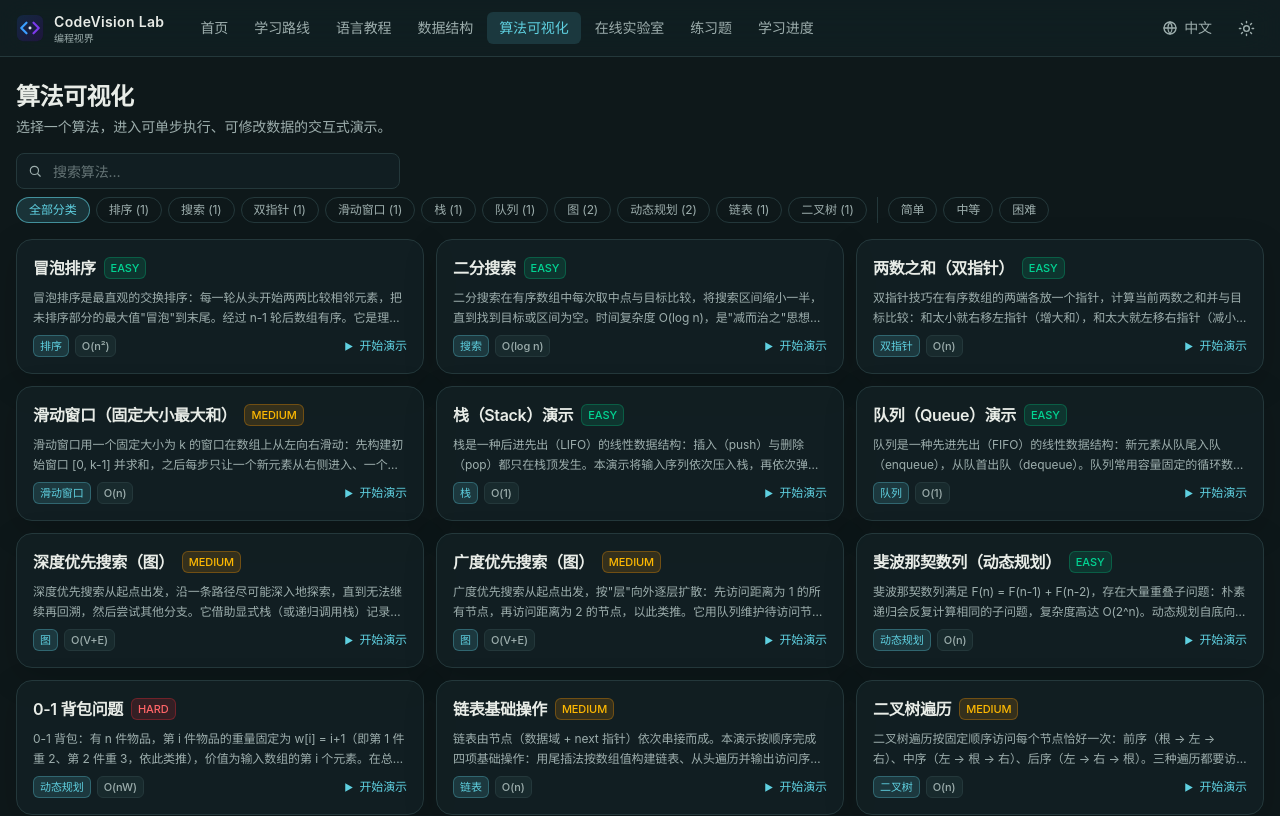
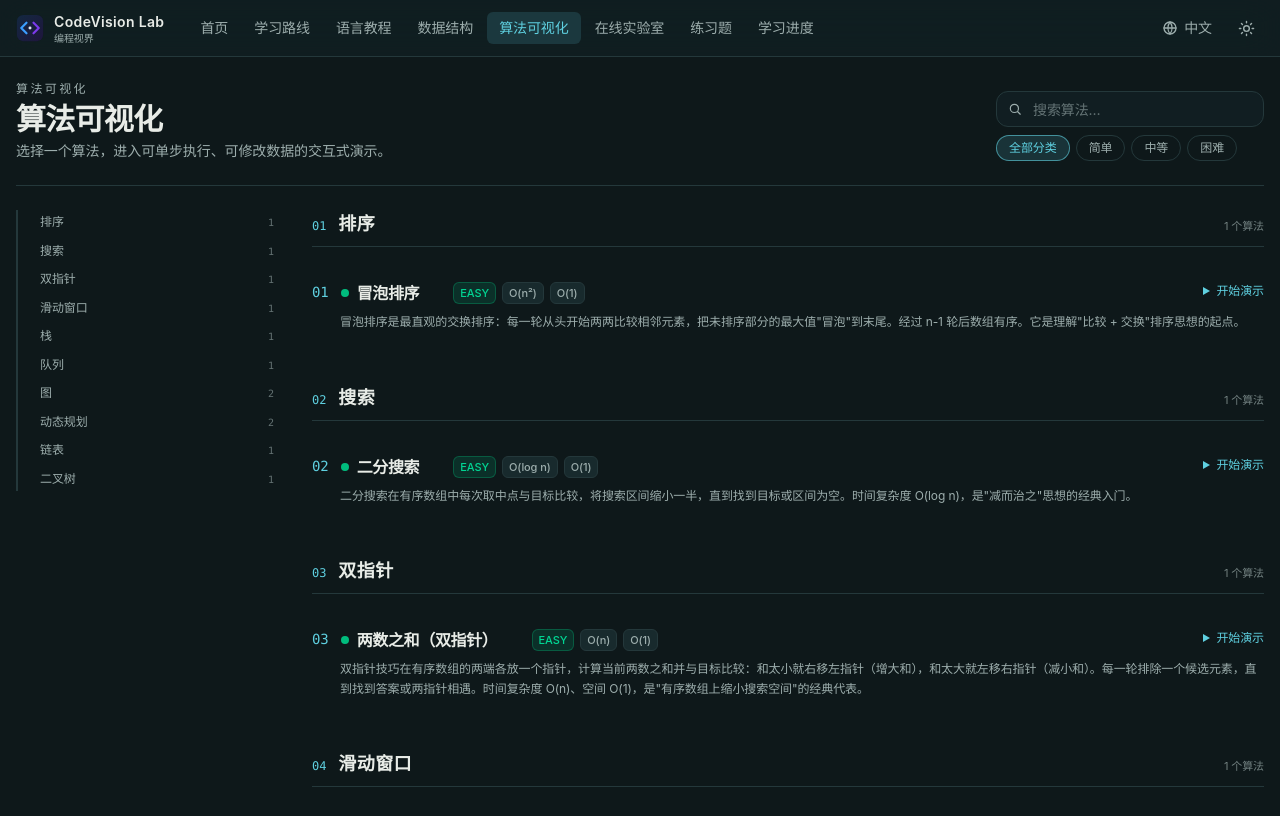
Before and after one commit to Entropicmaker/codevision-lab, a React (Vite) app: page /algorithms in a window 1280 px wide. Shown: the top 816 px of the page. Built offline with nearby package versions, Linux system fonts and the light colour scheme.

Commit message:
style: 数据结构/算法可视化/练习题统一为书籍目录式排版

```diff
--- /dev/null
+++ b/src/components/layout/BookPage.tsx
@@ -0,0 +1,165 @@
+import type { ReactNode } from 'react';
+import { useI18n } from '../../hooks/useI18n';
+
+export interface BookTocEntry {
+  id: string;
+  label: string;
+  count?: number;
+}
+
+/**
+ * 书籍式页面布局（与语言教程页一致的设计语言）：
+ * - 封面区：小写标签（kicker）+ 大标题 + 副标语
+ * - 左侧 sticky 目录（点击平滑滚动到对应章节），移动端折叠为下拉
+ * - 右侧单列纵向阅读流（children）
+ */
+export function BookPage({
+  kicker,
+  title,
+  subtitle,
+  toc,
+  toolbar,
+  children,
+}: {
+  kicker: string;
+  title: string;
+  subtitle?: string;
+  toc: BookTocEntry[];
+  /** 目录上方/下方的附加工具栏（搜索、筛选等） */
+  toolbar?: ReactNode;
+  children: ReactNode;
+}) {
+  const { locale } = useI18n();
+
+  const scrollTo = (id: string): void => {
+    document.getElementById(`sec-${id}`)?.scrollIntoView({ behavior: 'smooth', block: 'start' });
+  };
+
+  return (
+    <div className="flex flex-col gap-6">
+      {/* 封面区 */}
+      <header className="flex flex-col gap-4 border-b border-border pb-6">
+        <div className="flex flex-wrap items-end justify-between gap-4">
+          <div>
+            <p className="text-xs uppercase tracking-[0.2em] text-muted">{kicker}</p>
+            <h1 className="mt-1 text-3xl font-bold tracking-tight">{title}</h1>
+            {subtitle && <p className="mt-1 text-sm text-muted">{subtitle}</p>}
+          </div>
+          {toolbar && <div className="min-w-0">{toolbar}</div>}
+        </div>
+      </header>
+
+      <div className="grid items-start gap-8 lg:grid-cols-[264px_minmax(0,1fr)]">
+        {/* 目录（书籍式侧栏） */}
+        <nav
+          aria-label={kicker}
+          className="top-20 hidden max-h-[calc(100vh-7rem)] flex-col gap-4 overflow-y-auto border-l-2 border-border pl-4 lg:sticky lg:flex"
+        >
+          {toolbar && <div className="min-w-0 lg:hidden">{toolbar}</div>}
+          <div className="flex flex-col gap-1">
+            {toc.map((entry) => (
+              <button
+                key={entry.id}
+                type="button"
+                onClick={() => scrollTo(entry.id)}
+                className="flex items-baseline gap-2 rounded-md px-1.5 py-1 text-left text-xs text-muted transition-colors hover:bg-surface2 hover:text-text"
+              >
+                <span className="leading-snug">{entry.label}</span>
+                {entry.count !== undefined && (
+                  <span className="ml-auto font-mono text-[10px] text-muted/60">{entry.count}</span>
+                )}
+              </button>
+            ))}
+          </div>
+        </nav>
+
+        {/* 移动端目录（折叠） */}
+        <details className="rounded-2xl border border-border bg-surface px-3 py-2 lg:hidden">
+          <summary className="cursor-pointer select-none text-sm font-medium text-text">
+            {locale === 'zh' ? '目录' : 'Contents'}
+          </summary>
+          <div className="mt-2 flex flex-col gap-1 border-t border-border pt-2">
+            {toc.map((entry) => (
+              <button
+                key={entry.id}
+                type="button"
+                onClick={() => scrollTo(entry.id)}
+                className="flex items-baseline gap-2 rounded-md px-1.5 py-1 text-left text-xs text-muted hover:bg-surface2 hover:text-text"
+              >
+                {entry.label}
+                {entry.count !== undefined && (
+                  <span className="ml-auto font-mono text-[10px] text-muted/60">{entry.count}</span>
+                )}
+              </button>
+            ))}
+          </div>
+        </details>
+
+        {/* 阅读流 */}
+        <div className="flex min-w-0 flex-col">{children}</div>
+      </div>
+    </div>
+  );
+}
+
+/** 阅读流中的章节区块：编号 + 标题 + 条目列表 */
+export function BookSection({
+  id,
+  index,
+  title,
+  right,
+  children,
+}: {
+  id: string;
+  index: number;
+  title: string;
+  right?: ReactNode;
+  children: ReactNode;
+}) {
+  return (
+    <section id={`sec-${id}`} className="mb-8 scroll-mt-20">
+      <div className="mb-3 flex items-baseline gap-3 border-b border-border pb-2">
+        <span className="font-mono text-xs text-accent">{String(index).padStart(2, '0')}</span>
+        <h2 className="text-lg font-semibold tracking-wide">{title}</h2>
+        {right && <span className="ml-auto text-[11px] text-muted/70">{right}</span>}
+      </div>
+      <div className="flex flex-col">{children}</div>
+    </section>
+  );
+}
+
+/** 阅读流中的条目行（书籍式纵向列表项） */
+export function BookEntry({
+  number,
+  title,
+  meta,
+  description,
+  action,
+  accentDot,
+}: {
+  number?: string;
+  title: ReactNode;
+  meta?: ReactNode;
+  description?: ReactNode;
+  action?: ReactNode;
+  accentDot?: string;
+}) {
+  return (
+    <article className="flex flex-col gap-2 border-b border-border/60 py-5 last:border-b-0">
+      <div className="flex flex-wrap items-baseline gap-3">
+        {number && <span className="shrink-0 font-mono text-sm text-accent">{number}</span>}
+        {accentDot && (
+          <span
+            className="h-2 w-2 shrink-0 self-center rounded-full"
+            style={{ backgroundColor: accentDot }}
+            aria-hidden
+          />
+        )}
+        <h3 className="text-base font-semibold leading-snug">{title}</h3>
+        {meta && <span className="flex flex-wrap items-center gap-1.5">{meta}</span>}
+        {action && <span className="ml-auto">{action}</span>}
+      </div>
+      {description && <div className="pl-7 text-xs leading-relaxed text-muted">{description}</div>}
+    </article>
+  );
+}
--- a/src/pages/AlgorithmsPage.tsx
+++ b/src/pages/AlgorithmsPage.tsx
@@ -4,17 +4,22 @@ import { algorithmMetas, filterAlgorithms, getCategories } from '../content/algo
 import { useProgress } from '../stores/progressStore';
 import { useI18n } from '../hooks/useI18n';
 import { cn } from '../lib/cn';
+import { BookPage, BookSection, BookEntry } from '../components/layout/BookPage';
 import { Badge, DifficultyBadge } from '../components/ui/Badge';
-import { EmptyState } from '../components/ui/EmptyState';
-import { IconCheck, IconPlay, IconSearch, IconStar } from '../components/ui/Icons';
+import { IconCheck, IconChevronRight, IconPlay, IconSearch, IconStar } from '../components/ui/Icons';
 
-type CategoryFilter = string; // CategoryId | 'all'
+const DIFFICULTY_DOT: Record<string, string> = {
+  easy: 'bg-emerald-500',
+  medium: 'bg-amber-500',
+  hard: 'bg-red-500',
+};
+
 type DifficultyFilter = 'all' | 'easy' | 'medium' | 'hard';
 
+/** 算法可视化：书籍目录式排版 */
 export function AlgorithmsPage() {
-  const { t, localize } = useI18n();
+  const { t, locale, localize } = useI18n();
   const [query, setQuery] = useState('');
-  const [category, setCategory] = useState<CategoryFilter>('all');
   const [difficulty, setDifficulty] = useState<DifficultyFilter>('all');
   const completedAlgorithms = useProgress((s) => s.completedAlgorithms);
   const favorites = useProgress((s) => s.favorites);
@@ -24,64 +29,36 @@ export function AlgorithmsPage() {
     () =>
       filterAlgorithms({
         query,
-        category: category === 'all' ? undefined : (category as never),
         difficulty: difficulty === 'all' ? undefined : difficulty,
       }),
-    [query, category, difficulty],
+    [query, difficulty],
   );
 
-  return (
-    <div className="flex flex-col gap-4">
-      <header>
-        <h1 className="text-2xl font-bold">{t.algorithms.title}</h1>
-        <p className="mt-1 text-sm text-muted">{t.algorithms.subtitle}</p>
-      </header>
+  const toc = categories.map((cat) => ({
+    id: cat.id,
+    label: t.algorithms.categories[cat.id],
+    count: filtered.filter((m) => m.category === cat.id).length,
+  }));
 
-      {/* 筛选 */}
+  let entryNumber = 0;
+
+  const toolbar = (
     <div className="flex flex-col gap-2">
-        <div className="relative max-w-sm">
+      <div className="relative w-full max-w-xs">
         <IconSearch size={14} className="pointer-events-none absolute left-3 top-1/2 -translate-y-1/2 text-muted" />
         <input
           value={query}
           onChange={(e) => setQuery(e.target.value)}
           placeholder={t.algorithms.searchPlaceholder}
-            className="h-9 w-full rounded-lg border border-border bg-surface pl-9 pr-3 text-sm text-text placeholder:text-muted/60 focus:border-accent focus:outline-none"
+          className="h-9 w-full rounded-xl border border-border bg-surface pl-9 pr-3 text-sm text-text placeholder:text-muted/60 focus:border-accent focus:outline-none"
         />
       </div>
       <div className="flex flex-wrap gap-1.5">
-          <button
-            type="button"
-            onClick={() => setCategory('all')}
-            className={cn(
-              'rounded-full border px-3 py-1 text-xs transition-colors',
-              category === 'all'
-                ? 'border-accent/60 bg-accentsoft font-medium text-accent'
-                : 'border-border text-muted hover:text-text',
-            )}
-          >
-            {t.algorithms.allCategories}
-          </button>
-          {categories.map((cat) => (
-            <button
-              key={cat.id}
-              type="button"
-              onClick={() => setCategory(category === cat.id ? 'all' : cat.id)}
-              className={cn(
-                'rounded-full border px-3 py-1 text-xs transition-colors',
-                category === cat.id
-                  ? 'border-accent/60 bg-accentsoft font-medium text-accent'
-                  : 'border-border text-muted hover:text-text',
-              )}
-            >
-              {t.algorithms.categories[cat.id]} ({cat.count})
-            </button>
-          ))}
-          <span className="mx-1 w-px self-stretch bg-border" aria-hidden />
-          {(['easy', 'medium', 'hard'] as const).map((d) => (
+        {(['all', 'easy', 'medium', 'hard'] as const).map((d) => (
           <button
             key={d}
             type="button"
-              onClick={() => setDifficulty(difficulty === d ? 'all' : d)}
+            onClick={() => setDifficulty(d)}
             className={cn(
               'rounded-full border px-3 py-1 text-xs transition-colors',
               difficulty === d
@@ -89,61 +66,82 @@ export function AlgorithmsPage() {
                 : 'border-border text-muted hover:text-text',
             )}
           >
-              {t.common.difficulty[d]}
+            {d === 'all' ? t.algorithms.allCategories : t.common.difficulty[d]}
           </button>
         ))}
       </div>
     </div>
+  );
 
-      {filtered.length === 0 ? (
-        <EmptyState icon={<IconSearch size={28} />} title={t.roadmap.noResult} />
-      ) : (
-        <div className="grid gap-3 sm:grid-cols-2 xl:grid-cols-3">
-          {filtered.map((meta) => {
+  return (
+    <BookPage
+      kicker={t.nav.algorithms}
+      title={t.algorithms.title}
+      subtitle={t.algorithms.subtitle}
+      toc={toc}
+      toolbar={toolbar}
+    >
+      {categories.map((cat, ci) => {
+        const items = filtered.filter((m) => m.category === cat.id);
+        if (items.length === 0) return null;
+        return (
+          <BookSection
+            key={cat.id}
+            id={cat.id}
+            index={ci + 1}
+            title={t.algorithms.categories[cat.id]}
+            right={`${items.length} ${locale === 'zh' ? '个算法' : 'algorithms'}`}
+          >
+            {items.map((meta) => {
+              entryNumber += 1;
               const done = completedAlgorithms[meta.id] !== undefined;
               const fav = favorites.includes(meta.id);
               return (
+                <BookEntry
+                  key={meta.id}
+                  number={String(entryNumber).padStart(2, '0')}
+                  accentDot={undefined}
+                  title={
                     <Link
-                key={meta.id}
                       to={`/algorithms/${meta.id}`}
-                className="group flex flex-col gap-2 rounded-2xl border border-border bg-surface cv-card p-4 transition hover:border-borderstrong hover:shadow-lg"
+                      className="group inline-flex items-center gap-2 hover:underline"
                     >
-                <div className="flex items-center gap-2">
-                  <h2 className="text-base font-semibold text-text">{localize(meta.name)}</h2>
+                      <span className={cn('h-2 w-2 rounded-full', DIFFICULTY_DOT[meta.difficulty])} aria-hidden />
+                      <span>{localize(meta.name)}</span>
+                      {fav && <IconStar size={13} className="text-amber-500" />}
+                      {done && <IconCheck size={14} className="text-emerald-500" />}
+                      <IconChevronRight
+                        size={14}
+                        className="text-muted opacity-0 transition-opacity group-hover:opacity-100"
+                      />
+                    </Link>
+                  }
+                  meta={
+                    <>
                       <DifficultyBadge difficulty={meta.difficulty} />
-                  <span className="ml-auto flex items-center gap-1">
-                    {fav && <IconStar size={14} className="text-amber-500" />}
-                    {done && <IconCheck size={15} className="text-emerald-500" />}
-                  </span>
-                </div>
-                <p className="line-clamp-2 text-xs leading-relaxed text-muted">
-                  {localize(meta.description)}
-                </p>
-                <div className="mt-auto flex items-center justify-between">
-                  <div className="flex items-center gap-1.5">
-                    <Badge tone="accent">{t.algorithms.categories[meta.category]}</Badge>
                       <Badge tone="neutral">{meta.complexity.time.average}</Badge>
-                  </div>
-                  <span className="inline-flex items-center gap-1 text-xs font-medium text-accent">
-                    <IconPlay size={13} />
+                      <Badge tone="neutral">{meta.complexity.space}</Badge>
+                    </>
+                  }
+                  description={localize(meta.description)}
+                  action={
+                    <Link
+                      to={`/algorithms/${meta.id}`}
+                      className="inline-flex items-center gap-1 text-xs font-medium text-accent hover:underline"
+                    >
+                      <IconPlay size={12} />
                       {t.algorithms.startDemo}
-                  </span>
-                </div>
-                {done && completedAlgorithms[meta.id]?.lastInput && (
-                  <div className="border-t border-border pt-1.5 text-[11px] text-muted">
-                    {t.algorithms.lastInput}:{' '}
-                    <span className="font-mono">{completedAlgorithms[meta.id]?.lastInput || '—'}</span>
-                  </div>
-                )}
                     </Link>
+                  }
+                />
               );
             })}
-        </div>
-      )}
-
-      <p className="text-xs text-muted">
-        {algorithmMetas.length} / 11
+          </BookSection>
+        );
+      })}
+      <p className="mt-2 text-[11px] text-muted/60">
+        {algorithmMetas.length} {locale === 'zh' ? '个算法已上线，持续扩充中' : 'algorithms live, growing'}
       </p>
-    </div>
+    </BookPage>
   );
 }
--- a/src/pages/ExercisesPage.tsx
+++ b/src/pages/ExercisesPage.tsx
@@ -1,25 +1,41 @@
 import { Link } from 'react-router-dom';
 import { lessonMetas } from '../content/lessons/registry';
 import { useI18n } from '../hooks/useI18n';
+import { BookPage, BookSection, BookEntry } from '../components/layout/BookPage';
 import { EmptyState } from '../components/ui/EmptyState';
 import { Button } from '../components/ui/Button';
-import { IconListCheck } from '../components/ui/Icons';
+import { IconChevronRight, IconListCheck } from '../components/ui/Icons';
 
-/** 练习题：聚合课程知识点的小练习 */
+/** 练习题：书籍目录式排版（按语言分章聚合课程练习） */
 export function ExercisesPage() {
-  const { t } = useI18n();
-  const exercises = lessonMetas.flatMap((lesson) => [
-    { lessonId: lesson.id, title: lesson.title, prompt: lesson.exercise.prompt },
-  ]);
+  const { t, locale, localize } = useI18n();
+
+  const byLanguage = new Map<string, typeof lessonMetas>();
+  for (const lesson of lessonMetas) {
+    const list = byLanguage.get(lesson.language) ?? [];
+    list.push(lesson);
+    byLanguage.set(lesson.language, list);
+  }
+
+  const languageName = (lang: string): string =>
+    lang === 'cpp' ? 'C++' : lang === 'csharp' ? 'C#' : 'Python';
+
+  const toc = Array.from(byLanguage.entries()).map(([lang, list]) => ({
+    id: lang,
+    label: languageName(lang),
+    count: list.length,
+  }));
+
+  let entryNumber = 0;
 
   return (
-    <div className="flex flex-col gap-4">
-      <header>
-        <h1 className="text-2xl font-bold">{t.exercises.title}</h1>
-        <p className="mt-1 text-sm text-muted">{t.exercises.subtitle}</p>
-      </header>
-
-      {exercises.length === 0 ? (
+    <BookPage
+      kicker={t.nav.exercises}
+      title={t.exercises.title}
+      subtitle={t.exercises.subtitle}
+      toc={toc}
+    >
+      {lessonMetas.length === 0 ? (
         <EmptyState
           icon={<IconListCheck size={30} />}
           title={t.exercises.empty}
@@ -30,19 +46,46 @@ export function ExercisesPage() {
           }
         />
       ) : (
-        <div className="grid gap-2 sm:grid-cols-2">
-          {exercises.map((exercise) => (
-            <Link
-              key={exercise.lessonId}
-              to={`/learn/${exercise.lessonId}`}
-              className="rounded-2xl border border-border bg-surface p-4 transition hover:border-borderstrong"
-            >
-              <h2 className="text-sm font-semibold text-text">{exercise.title.zh}</h2>
-              <p className="mt-1 text-xs text-muted">{exercise.prompt.zh}</p>
-            </Link>
-          ))}
-        </div>
+        Array.from(byLanguage.entries()).map(([lang, list], li) => (
+          <BookSection
+            key={lang}
+            id={lang}
+            index={li + 1}
+            title={languageName(lang)}
+            right={`${list.length} ${locale === 'zh' ? '题' : 'exercises'}`}
+          >
+            {list.map((lesson) => {
+              entryNumber += 1;
+              return (
+                <BookEntry
+                  key={lesson.id}
+                  number={String(entryNumber).padStart(2, '0')}
+                  title={
+                    <Link
+                      to={`/learn/${lesson.language}/${lesson.id}`}
+                      className="group inline-flex items-center gap-2 hover:underline"
+                    >
+                      <span>{localize(lesson.title)}</span>
+                      <IconChevronRight
+                        size={14}
+                        className="text-muted opacity-0 transition-opacity group-hover:opacity-100"
+                      />
+                    </Link>
+                  }
+                  description={
+                    <>
+                      {localize(lesson.exercise.prompt)}
+                      <span className="ml-2 text-accent">
+                        {locale === 'zh' ? '含参考答案 →' : 'with answer →'}
+                      </span>
+                    </>
+                  }
+                />
+              );
+            })}
+          </BookSection>
+        ))
       )}
-    </div>
+    </BookPage>
   );
 }
--- a/src/pages/StructuresPage.tsx
+++ b/src/pages/StructuresPage.tsx
@@ -1,7 +1,9 @@
 import { Link } from 'react-router-dom';
 import { algorithmMetas } from '../content/algorithms/registry';
 import { useI18n } from '../hooks/useI18n';
+import { BookPage, BookSection, BookEntry } from '../components/layout/BookPage';
 import { Badge } from '../components/ui/Badge';
+import { IconChevronRight } from '../components/ui/Icons';
 
 interface StructureInfo {
   id: string;
@@ -75,57 +77,73 @@ const STRUCTURES: StructureInfo[] = [
   },
 ];
 
-/** 数据结构浏览页 */
+/** 数据结构：书籍目录式排版 */
 export function StructuresPage() {
   const { t, locale } = useI18n();
 
+  const toc = STRUCTURES.map((s) => ({
+    id: s.id,
+    label: s.name[locale],
+    count: algorithmMetas.filter((m) => s.categories.includes(m.category)).length,
+  }));
+
   return (
-    <div className="flex flex-col gap-4">
-      <header>
-        <h1 className="text-2xl font-bold">{t.nav.dataStructures}</h1>
-        <p className="mt-1 text-sm text-muted">
-          {locale === 'zh'
+    <BookPage
+      kicker={t.nav.dataStructures}
+      title={t.nav.dataStructures}
+      subtitle={
+        locale === 'zh'
           ? '按结构类型浏览：理解每种结构的特性与适用场景，并进入对应的交互式可视化。'
-            : 'Browse by structure type: understand each structure and jump into its interactive visualizations.'}
-        </p>
-      </header>
-
-      <div className="grid gap-3 sm:grid-cols-2 xl:grid-cols-3">
-        {STRUCTURES.map((structure) => {
+          : 'Browse by structure type: understand each structure and jump into its interactive visualizations.'
+      }
+      toc={toc}
+    >
+      {STRUCTURES.map((structure, si) => {
         const related = algorithmMetas.filter((m) =>
           structure.categories.includes(m.category),
         );
         return (
-            <section
+          <BookSection
             key={structure.id}
-              className="flex flex-col gap-2 rounded-2xl border border-border bg-surface cv-card p-4"
+            id={structure.id}
+            index={si + 1}
+            title={structure.name[locale]}
+            right={
+              related.length > 0
+                ? `${related.length} ${locale === 'zh' ? '个可视化' : 'visualizations'}`
+                : undefined
+            }
           >
-              <div className="flex items-center gap-2">
-                <span className="text-xl" aria-hidden>
-                  {structure.icon}
+            <BookEntry
+              title={
+                <span className="inline-flex items-center gap-2">
+                  <span aria-hidden>{structure.icon}</span>
+                  <span>{structure.name[locale]}</span>
                 </span>
-                <h2 className="text-base font-semibold">{structure.name[locale]}</h2>
-              </div>
-              <p className="text-xs leading-relaxed text-muted">{structure.description[locale]}</p>
-              {related.length > 0 ? (
-                <div className="mt-auto flex flex-wrap gap-1.5 pt-2">
+              }
+              description={structure.description[locale]}
+              action={
+                related.length > 0 ? (
+                  <span className="flex flex-wrap items-center gap-1.5">
                     {related.map((meta) => (
                       <Link key={meta.id} to={`/algorithms/${meta.id}`}>
-                      <Badge tone="accent" className="hover:opacity-80">
+                        <Badge tone="accent" className="inline-flex items-center gap-0.5 hover:opacity-80">
                           {meta.name[locale]}
+                          <IconChevronRight size={11} />
                         </Badge>
                       </Link>
                     ))}
-                </div>
+                  </span>
                 ) : (
-                <p className="mt-auto pt-2 text-[11px] text-muted/70">
-                  {locale === 'zh' ? '可视化演示即将上线' : 'Visualization coming soon'}
-                </p>
-              )}
-            </section>
+                  <span className="text-[11px] italic text-muted/50">
+                    {locale === 'zh' ? '可视化演示整理中' : 'visualizations in progress'}
+                  </span>
+                )
+              }
+            />
+          </BookSection>
         );
       })}
-      </div>
-    </div>
+    </BookPage>
   );
 }
```
Also changed, not shown: 3 other files (tests, documents, lock files or other folders). Lines whose indentation alone changed are shown as unchanged.
